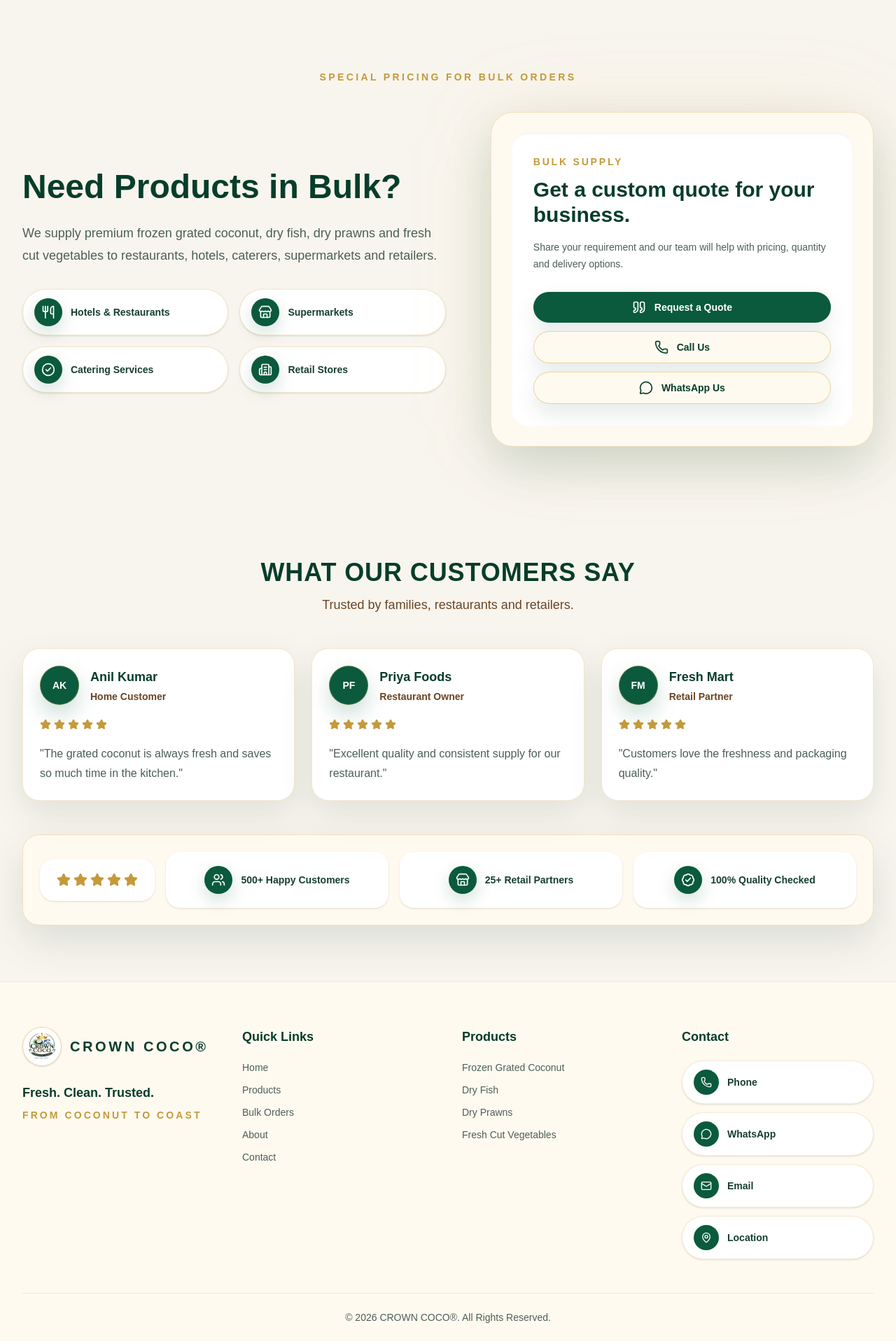
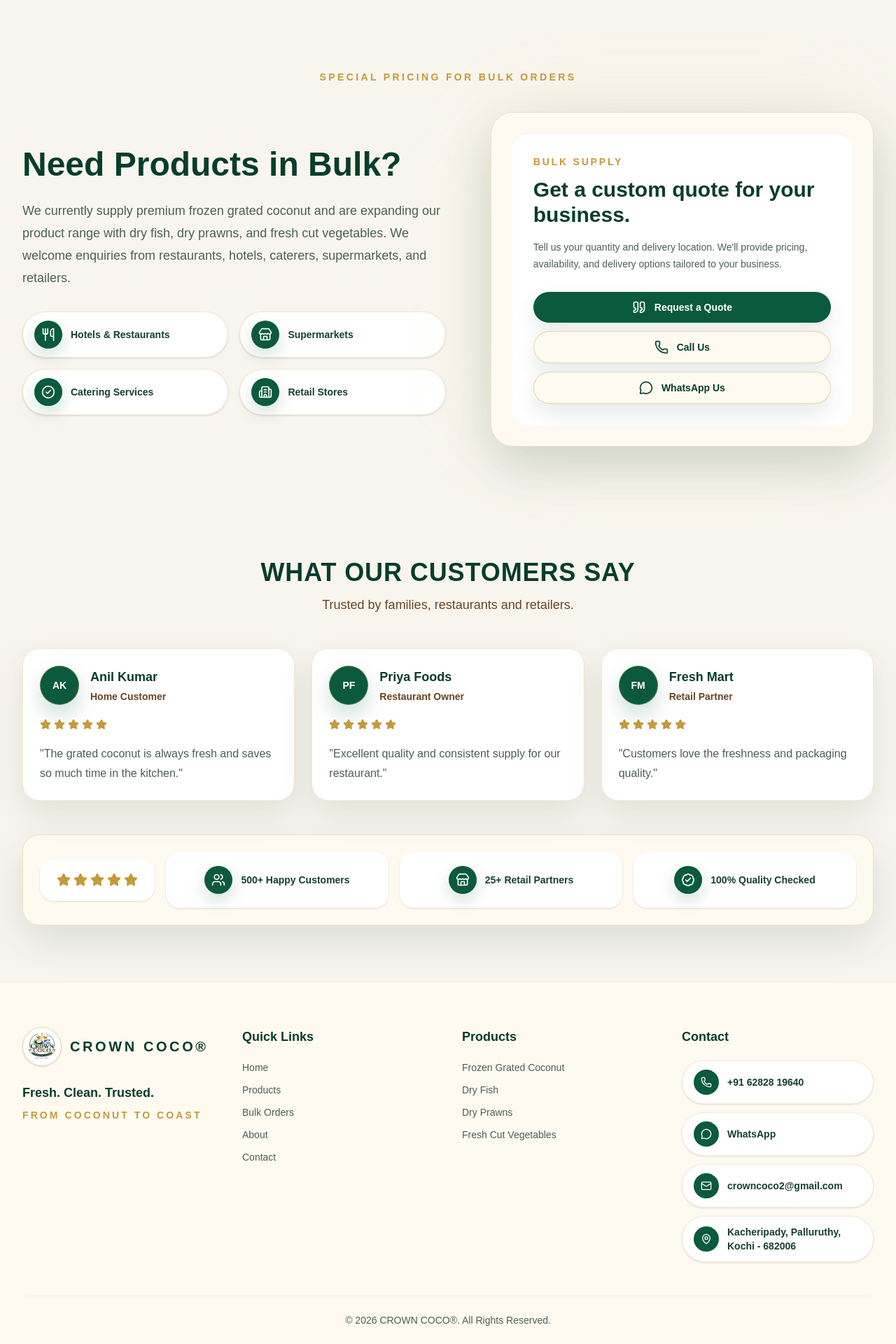
Before and after one commit to crowncoco/crown-coco, a Next.js app: page / in a window 1280 px wide. Shown: the part 2878-4798 px from the top of the page at 70% size. Built offline with nearby package versions, Linux system fonts and the light colour scheme.

Commit message:
Add real business contact information

```diff
--- a/components/home/BulkOrderCTA.tsx
+++ b/components/home/BulkOrderCTA.tsx
@@ -1,3 +1,4 @@
+import { site } from "@/lib/site";
 import Link from "next/link";
 import {
   Building2,
@@ -32,19 +33,19 @@
 const actions: Action[] = [
   {
     label: "Request a Quote",
-    href: "/bulk-orders",
+    href: site.bulkWhatsapp,
     Icon: Quote,
     variant: "primary",
   },
   {
     label: "Call Us",
-    href: "tel:",
+    href: site.phoneLink,
     Icon: Phone,
     variant: "secondary",
   },
   {
     label: "WhatsApp Us",
-    href: "https://wa.me/",
+    href: site.whatsapp,
     Icon: MessageCircle,
     variant: "secondary",
   },
@@ -67,9 +68,7 @@
             </h2>
 
             <p className="mt-5 max-w-2xl text-base leading-8 text-[#4c5f56] sm:text-lg">
-              We supply premium frozen grated coconut, dry fish, dry prawns and
-              fresh cut vegetables to restaurants, hotels, caterers,
-              supermarkets and retailers.
+              We currently supply premium frozen grated coconut and are expanding our product range with dry fish, dry prawns, and fresh cut vegetables. We welcome enquiries from restaurants, hotels, caterers, supermarkets, and retailers.
             </p>
 
             <div className="mt-8 grid grid-cols-1 gap-4 sm:grid-cols-2">
@@ -104,8 +103,7 @@
                   Get a custom quote for your business.
                 </h3>
                 <p className="mt-4 text-sm leading-6 text-[#4c5f56]">
-                  Share your requirement and our team will help with pricing,
-                  quantity and delivery options.
+                  Tell us your quantity and delivery location. We&apos;ll provide pricing, availability, and delivery options tailored to your business.
                 </p>
 
                 <div className="mt-7 grid gap-3">
--- a/components/layout/Footer.tsx
+++ b/components/layout/Footer.tsx
@@ -1,7 +1,7 @@
 import Image from "next/image";
 import Link from "next/link";
+import { site } from "@/lib/site";
 import { Mail, MapPin, MessageCircle, Phone } from "lucide-react";
-
 const quickLinks = [
   { href: "/", label: "Home" },
   { href: "/products", label: "Products" },
@@ -18,10 +18,26 @@
 ];
 
 const contactItems = [
-  { label: "Phone", href: "tel:", Icon: Phone },
-  { label: "WhatsApp", href: "https://wa.me/", Icon: MessageCircle },
-  { label: "Email", href: "mailto:", Icon: Mail },
-  { label: "Location", href: "/contact", Icon: MapPin },
+  {
+    label: site.phone,
+    href: site.phoneLink,
+    Icon: Phone,
+  },
+  {
+    label: "WhatsApp",
+    href: site.whatsapp,
+    Icon: MessageCircle,
+  },
+  {
+    label: site.email,
+    href: site.emailLink,
+    Icon: Mail,
+  },
+  {
+   label: "Kacheripady, Palluruthy, Kochi - 682006",
+    href: "https://maps.google.com/?q=Kacheripady,Palluruthy,Kochi",
+    Icon: MapPin,
+  },
 ];
 
 export default function Footer() {
@@ -87,8 +103,10 @@
 
                 return (
                   <Link
-                    key={item.label}
-                    href={item.href}
+  key={item.label}
+  href={item.href}
+  target={item.href.startsWith("http") ? "_blank" : undefined}
+  rel={item.href.startsWith("http") ? "noopener noreferrer" : undefined}
                     className="group flex items-center gap-3 rounded-full border border-[#d9b45f]/25 bg-white px-4 py-3 text-sm font-semibold text-[#173f31] shadow-sm transition duration-300 hover:-translate-y-0.5 hover:text-[#0b5a3d] hover:shadow-[0_14px_34px_rgba(7,61,43,0.1)]"
                   >
                     <span className="flex h-9 w-9 shrink-0 items-center justify-center rounded-full bg-[#0b5a3d] text-white transition duration-300 group-hover:scale-105">
@@ -104,7 +122,7 @@
 
         <div className="mt-12 border-t border-[#d9b45f]/25 py-6 text-center">
           <p className="text-sm font-medium text-[#4c5f56]">
-            &copy; 2026 CROWN COCO&reg;. All Rights Reserved.
+            &copy; {new Date().getFullYear()} CROWN COCO&reg;. All Rights Reserved.
           </p>
         </div>
       </div>
--- /dev/null
+++ b/lib/site.ts
@@ -0,0 +1,20 @@
+export const site = {
+  name: "CROWN COCO®",
+
+  phone: "+91 62828 19640",
+  phoneLink: "tel:+916282819640",
+
+  whatsapp: "https://wa.me/916282819640",
+  bulkWhatsapp:
+    "https://wa.me/916282819640?text=Hi%20Crown%20Coco,%20I%20need%20a%20bulk%20quotation.",
+
+  email: "crowncoco2@gmail.com",
+  emailLink: "mailto:crowncoco2@gmail.com",
+
+  address: [
+    "Kacheripady",
+    "Palluruthy",
+    "Kochi – 682006",
+    "Kerala, India",
+  ],
+};
```
